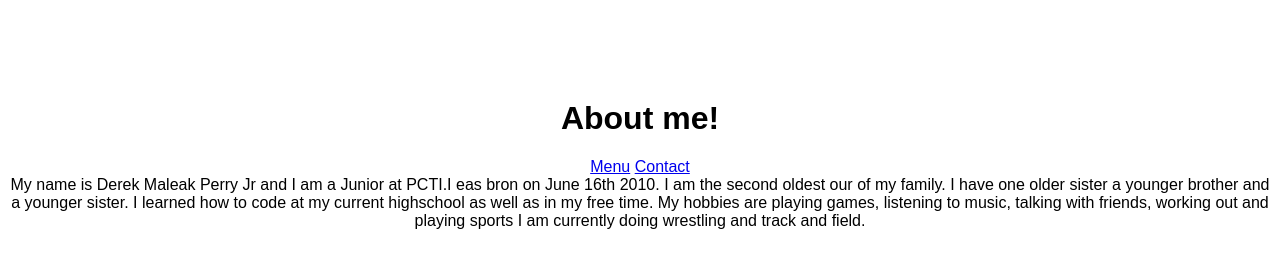
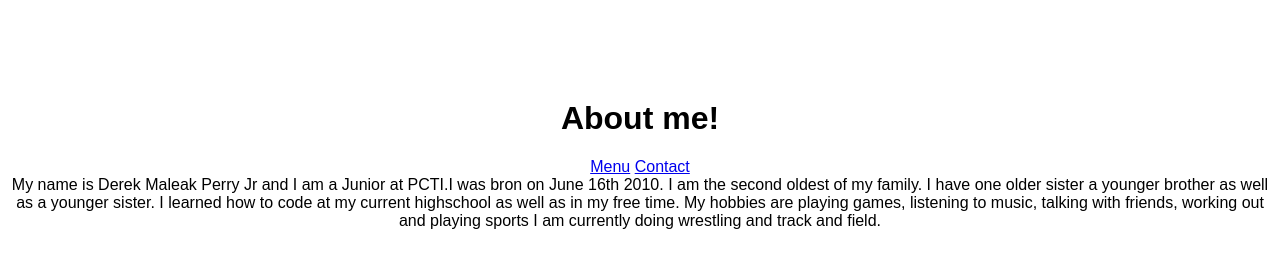
Before and after one commit to 271471/Protfolio, a plain HTML site: page about.html in a window 1280 px wide. Drawn offline with Linux system fonts and the light colour scheme.

Commit message:
website fixxed

```diff
--- a/about.HTML
+++ b/about.html
@@ -12,7 +12,7 @@
             <a href="index.html">Menu</a>
             <a href="contact.html">Contact</a>
         </div>
-        <p1>My name is Derek Maleak Perry Jr and I am a Junior at PCTI.I eas bron on June 16th 2010. I am the second oldest our of my family. I have one older sister a younger brother and a younger sister.</p1>
+        <p1>My name is Derek Maleak Perry Jr and I am a Junior at PCTI.I was bron on June 16th 2010. I am the second oldest of my family. I have one older sister a younger brother as well as a younger sister.</p1>
         <p2>I learned how to code at my current highschool as well as in my free time.</p2>
         <p2>My hobbies are playing games, listening to music, talking with friends, working out and playing sports</p2>
         <p2>I am currently doing wrestling and track and field.</p2>
```
